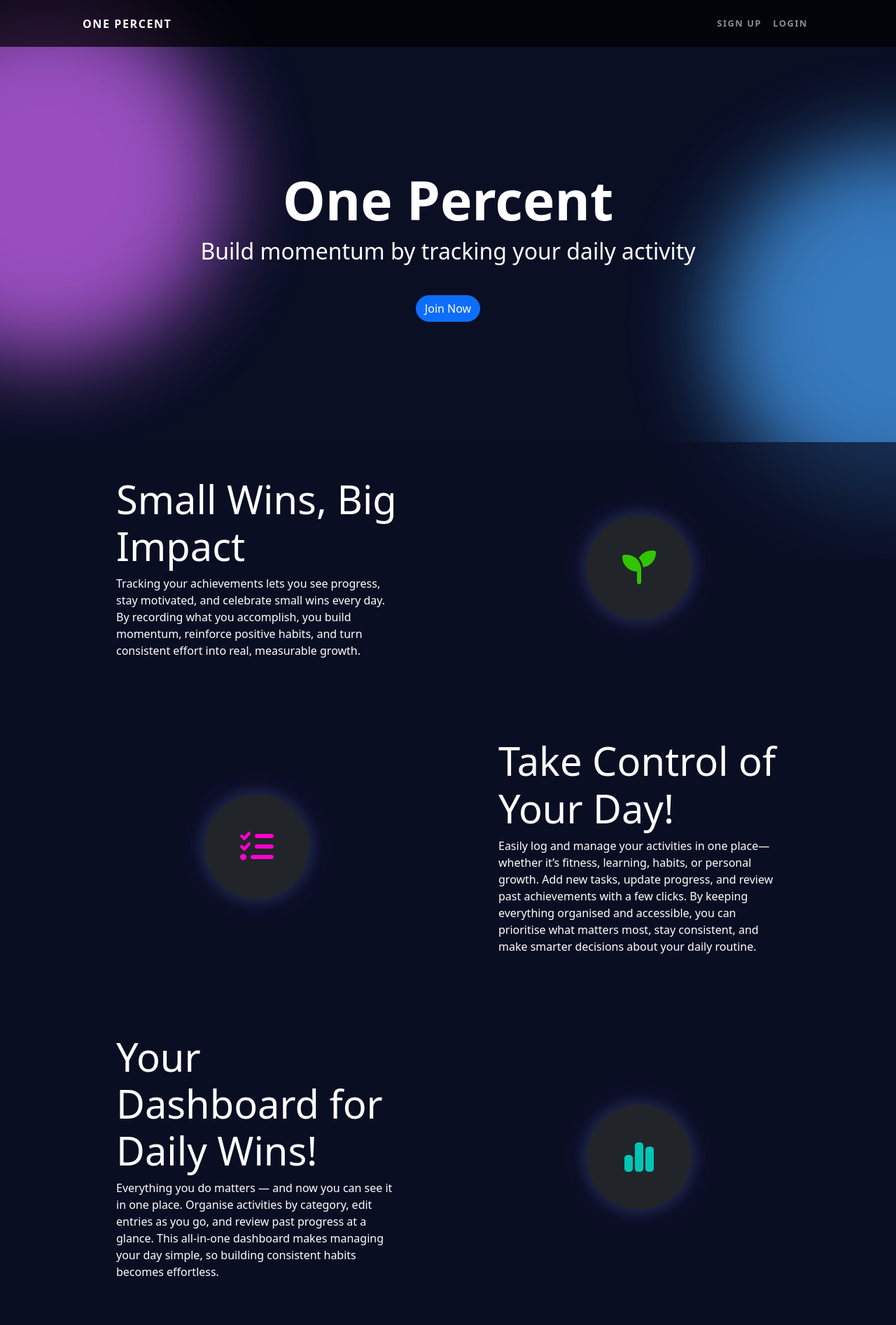
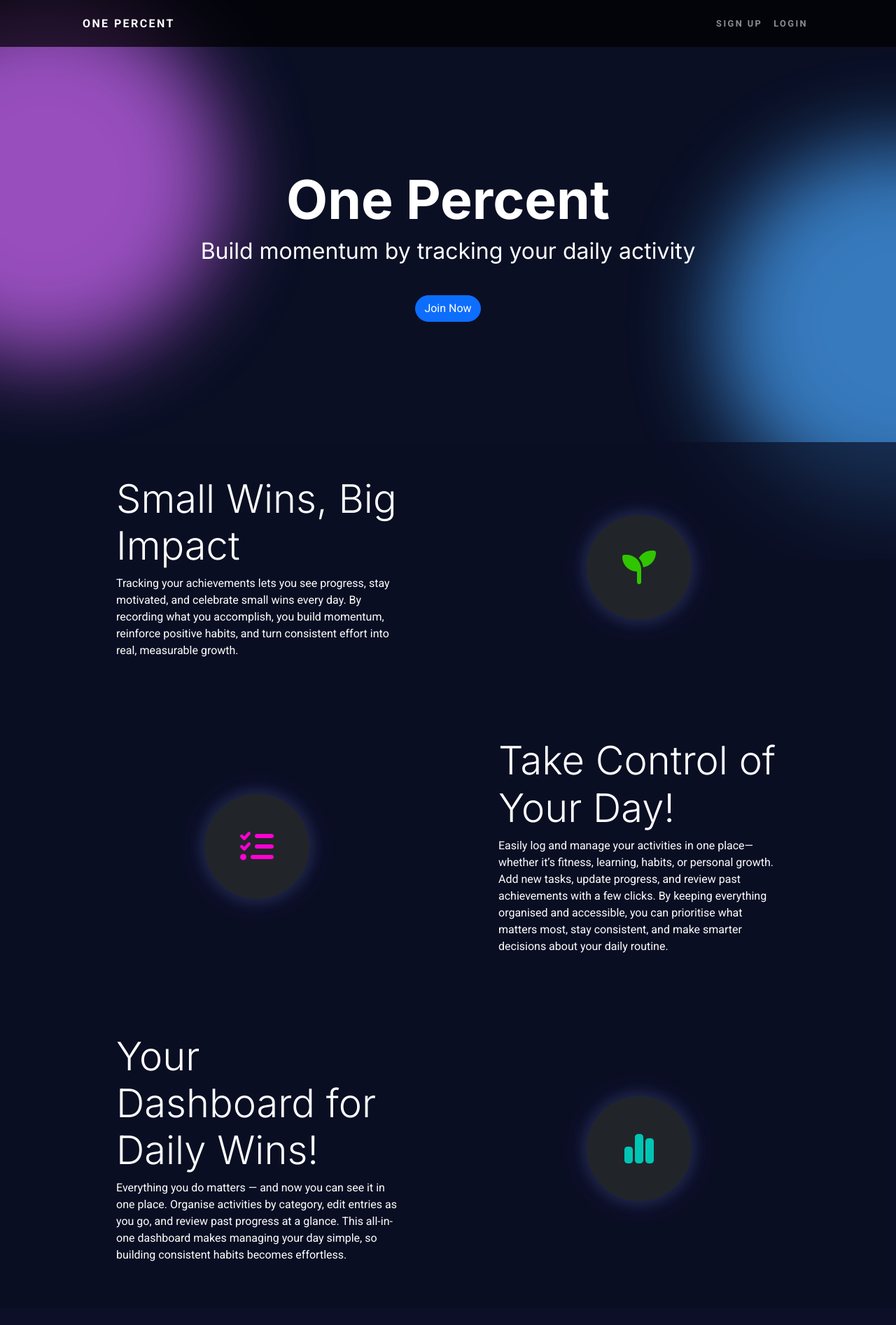
Before and after one commit to AlexThoma5/one_percent, a Django app: page /landing/ in a window 1280 px wide. Shown: the whole page at 70% size. After the commit the page ends 1803 px from the top, so only its background shows below. Run offline with Django 4.2, Linux system fonts and the light colour scheme; some libraries are stand-ins or nearby versions.

Commit message:
Add Google Fonts Inter and Roboto import and apply font variables to headings and body

```diff
--- a/static/css/style.css
+++ b/static/css/style.css
@@ -1,9 +1,12 @@
+@import url('https://fonts.googleapis.com/css2?family=Inter:opsz,wght@14..32,100..900&family=Roboto:wdth,wght@75..100,100..900&display=swap');
+/* Google font imports */
+
 /* CSS Variables */
 :root {
 
   /* fonts */
-  --primary-font: ;
-  --secondary-font: ;
+  --primary-font: 'Roboto', sans-serif;
+  --secondary-font: 'Inter', sans-serif;
 
   /* background colors */
   --background-color: #0a0f24;
@@ -19,6 +22,16 @@
   --card-bg-medium: rgba(10, 15, 36, 0.6);
   --card-bg-dark: rgba(10, 15, 36, 0.7);
   --card-bg-darker: rgba(10, 15, 36, 0.95);
+}
+
+/* -------------- global styles -------------- */
+
+h1, h2, h3, h4, h5, h6 {
+  font-family: var(--secondary-font);
+}
+
+body {
+  font-family: var(--primary-font);
 }
 
 /* -------------- Base.html styles -------------- */
@@ -110,7 +123,7 @@ body {
     padding-bottom: 1rem;
     text-transform: uppercase;
     font-weight: 700;
-    letter-spacing: 0.1rem;
+    letter-spacing: 0.15rem;
 }
 
 .navbar-custom .navbar-brand {
```
